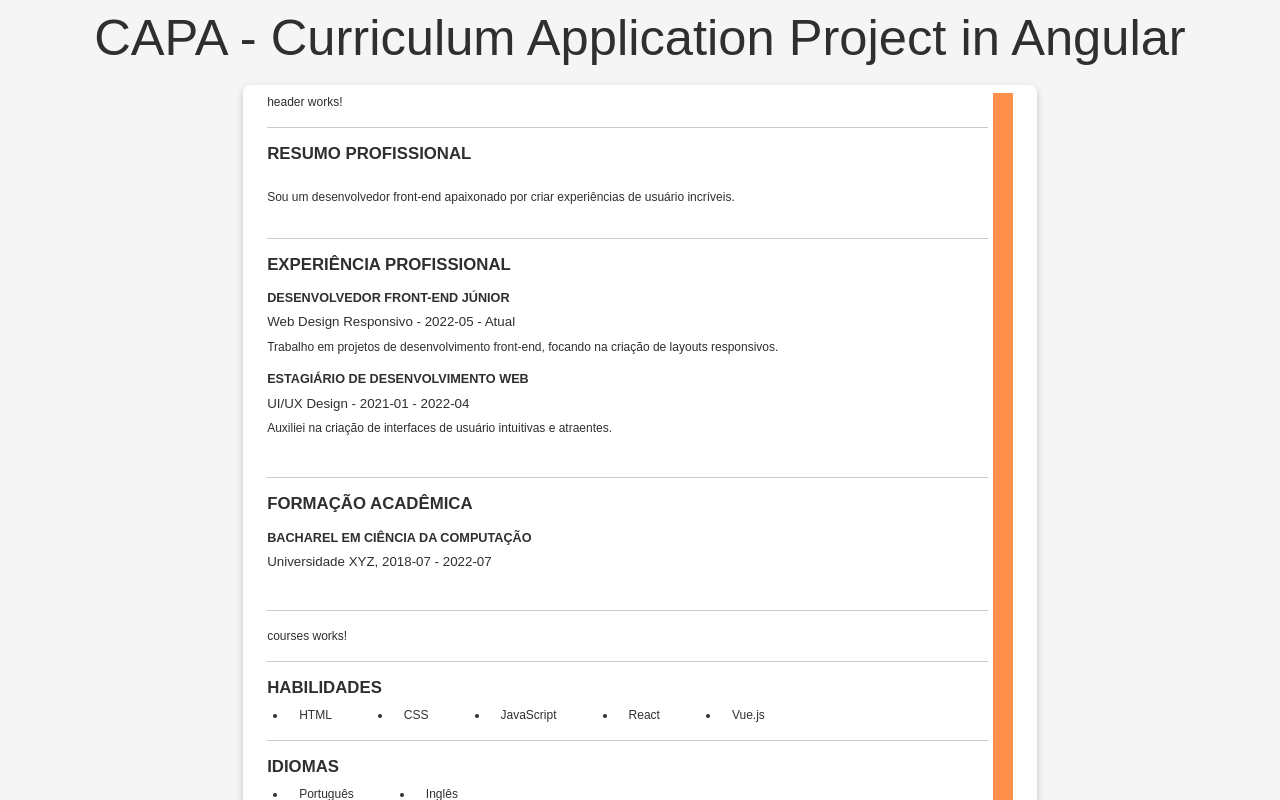
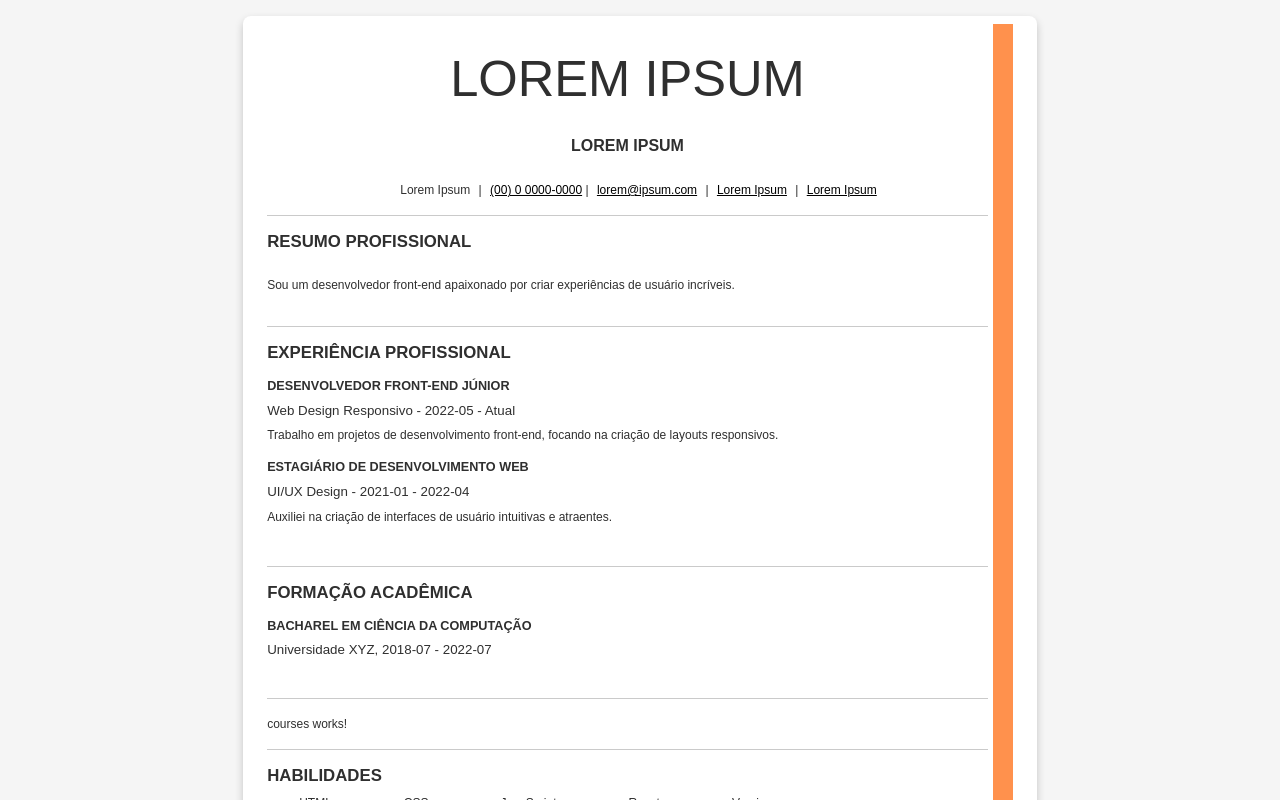
Before and after one commit to GyanRibeiro/CAPA, an Angular app: page / in a window 1280 px wide. Shown: the top 800 px of the page. Built offline with nearby package versions, Linux system fonts and the light colour scheme; a web font is replaced by a local one.

Commit message:
:construction: Header first version

```diff
--- a/src/app/app.component.html
+++ b/src/app/app.component.html
@@ -1,5 +1,5 @@
 <header class="container-fluid text-center p-2">
-  <h1>CAPA - Curriculum Application Project in Angular</h1>
+  <!--<h1>CAPA - Curriculum Application Project in Angular</h1> -->
 </header>
 
 <main class="container d-flex flex-sm-row py-2 px-4">
--- a/src/app/components/footer/footer.component.html
+++ b/src/app/components/footer/footer.component.html
@@ -1,5 +1,5 @@
 <button (click)="openDialogProposal()" mat-flat-button color="primary">Fazer proposta</button>
 
 <div *ngIf="resultModal">
-<p>Proposta enviada com sucesso!</p>
+    <p>Proposta enviada com sucesso!</p>
 </div>
--- a/src/app/components/header/header.component.html
+++ b/src/app/components/header/header.component.html
@@ -1 +1,33 @@
-<p>header works!</p>
+<h1>LOREM IPSUM</h1>
+<br>
+<h6>LOREM IPSUM</h6>
+<br>
+<ul>
+    <li class="header-list">
+        <span>
+            Lorem Ipsum
+        </span>
+        |
+    </li>
+    <li class="header-list">
+        <a href="tel:+">(00) 0 0000-0000</a>
+        |
+    </li>
+    <li class="header-list">
+        <span>
+            <a href="mailto:lorem@ipsum.com">lorem@ipsum.com</a>
+        </span>
+        |
+    </li>
+    <li class="header-list">
+        <span>
+            <a target="_blank" href="#">Lorem Ipsum</a>
+        </span>
+        |
+    </li>
+    <li class="header-list">
+        <span>
+            <a target="_blank" href="#">Lorem Ipsum</a>
+        </span>
+    </li>
+</ul>
--- a/src/app/components/header/header.component.scss
+++ b/src/app/components/header/header.component.scss
@@ -0,0 +1,27 @@
+h1{
+    margin-top: 25px;
+    text-align: center;
+}
+h6{
+    font-weight: 700;
+    text-align: center;
+}
+ul{
+    list-style-type: none;
+    text-align: center;
+}
+li{
+    display: inline;
+}
+
+.header-list{
+    margin-right: 5px;
+}
+
+li > span {
+    padding-right: 5px;
+}
+
+a {
+    color: #000;
+}
```
